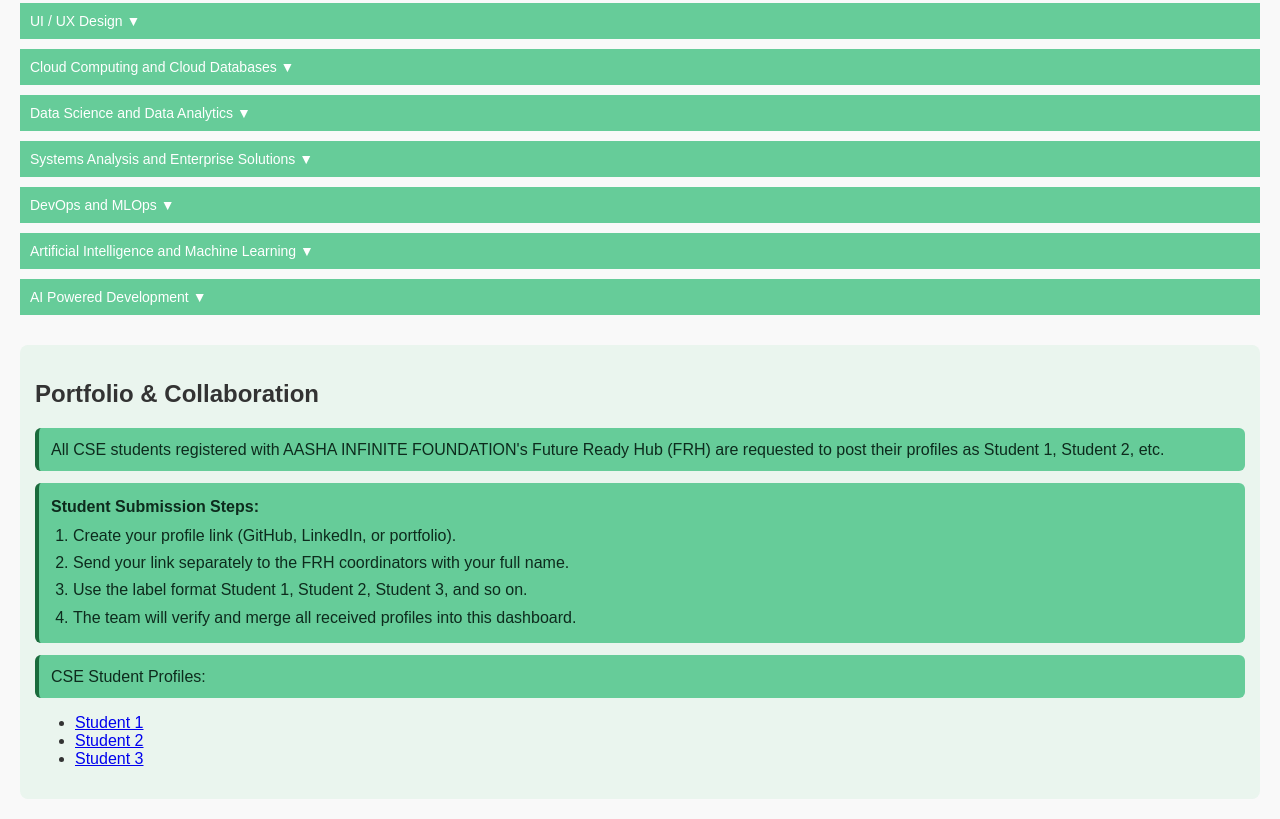
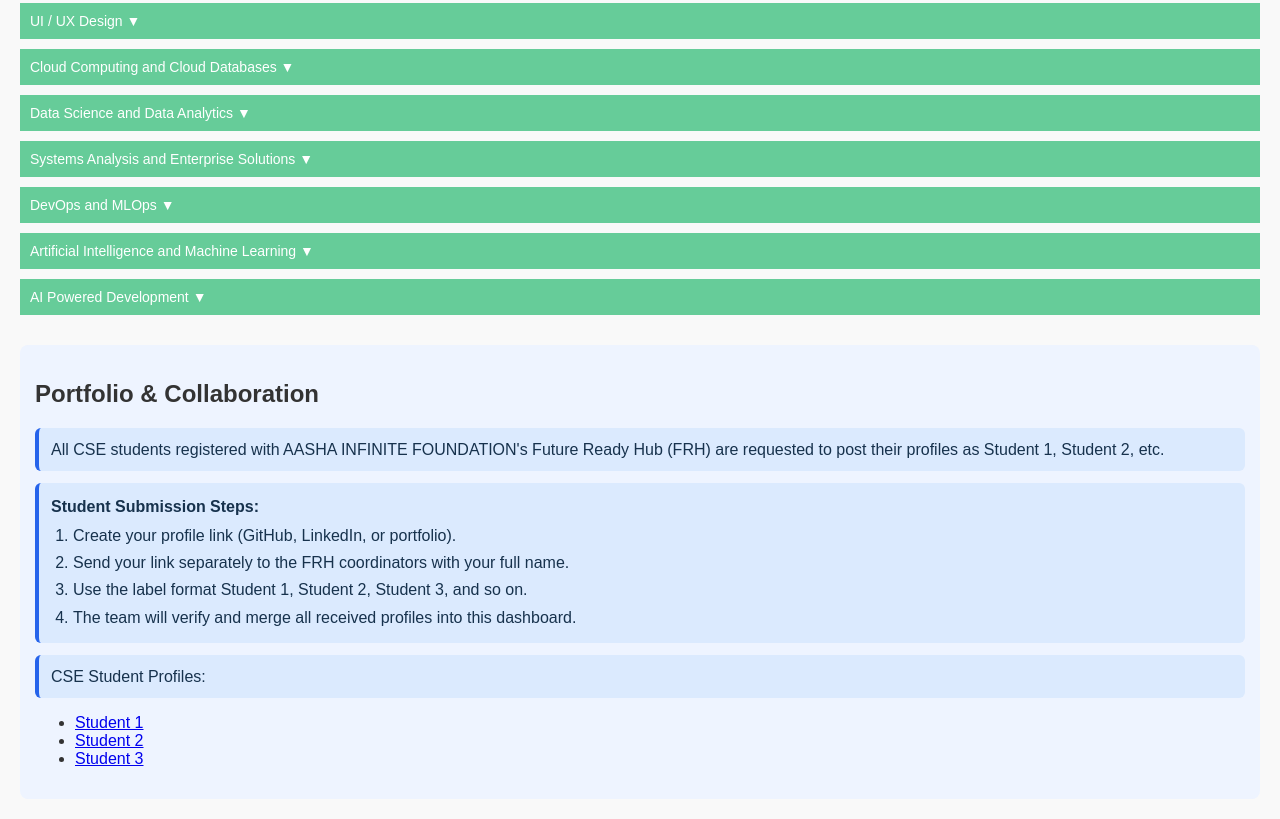
Before and after one commit to deepakmalaysia-pixel/cse-roadmap-dashboard, a plain HTML site: page index.html in a window 1280 px wide. Shown: the part 526-1345 px from the top of the page. Drawn offline with Linux system fonts and the light colour scheme.

Commit message:
Update Portfolio colors

```diff
--- a/styles.css
+++ b/styles.css
@@ -89,16 +89,16 @@
 .portfolio {
   margin-top: 30px;
   padding: 15px;
-  background: #eaf5ee;
+  background: #eef4ff;
   border-radius: 8px;
 }
 
 .portfolio-note {
   margin: 8px 0 12px;
   padding: 10px 12px;
-  background-color: #6c9;
-  color: #0d2b1d;
-  border-left: 4px solid #1a6b3c;
+  background-color: #dbeafe;
+  color: #17324d;
+  border-left: 4px solid #2563eb;
   border-radius: 6px;
   line-height: 1.45;
 }
```
